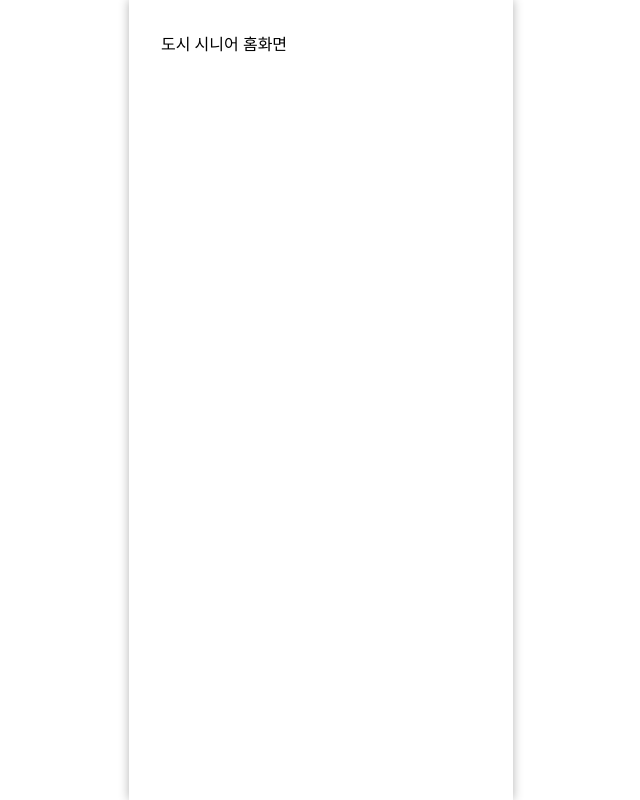
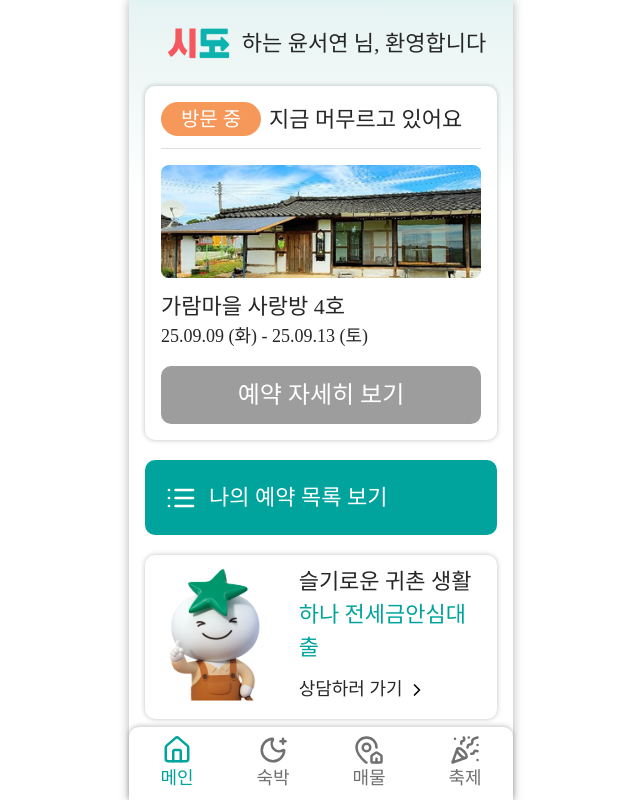
Before and after one commit to hanaro7team1/frontend, a Next.js app: page /home in a window 1280 px wide. Shown: the whole page, without its empty margins (319-959 px from the left). Built offline with nearby package versions, Linux system fonts and the light colour scheme; a web font is replaced by a local one.

Commit message:
Feat: 도시 시니어 홈 페이지 UI 구현

```diff
--- a/src/app/home/page.tsx
+++ b/src/app/home/page.tsx
@@ -1,7 +1,44 @@
-export default function HomePage() {
+import Image from 'next/image';
+import { Txt } from '@/components/atoms';
+import { BottomTabNav } from '@/components/common';
+import { LoanCard, ReservationBtn, UpcommingStayCard } from '@/components/domain/home/city';
+
+type Props = {
+  params: Promise<{ id: string }>;
+};
+
+export default async function HomePage({ params }: Props) {
+  // TODO: 실제 API 연동 → getReservation(reservationId)
+  const { id: reservationId } = await params;
+
+  const reservation = {
+    id: reservationId,
+    name: '가람마을 사랑방 4호',
+    dateRange: '25.09.09 (화) - 25.09.13 (토)',
+    imgUrl: '/images/sample2.png',
+  };
+
+  const { name, dateRange, imgUrl } = reservation;
+
   return (
-    <main className='p-8'>
-      <div>도시 시니어 홈화면</div>
-    </main>
+    <div className='relative flex flex-col'>
+      <div className='from-green-49d/13 absolute top-0 z-0 h-49 w-full bg-gradient-to-b to-white' />
+      <header className='flex items-center justify-center z-1'>
+        <Image src='/images/Img_SIDO_LOGO.png' alt='시도 로고' width={86} height={86} />
+        <Txt size={22} weight='medium' align='left'>
+          하는 윤서연 님, 환영합니다
+        </Txt>
+      </header>
+
+      <main className='space-y-5 px-4 z-1'>
+        <UpcommingStayCard id={reservationId} name={name} dateRange={dateRange} imgUrl={imgUrl} />
+        <ReservationBtn />
+        <LoanCard />
+      </main>
+
+      <footer>
+        <BottomTabNav />
+      </footer>
+    </div>
   );
 }
--- /dev/null
+++ b/src/components/domain/home/city/index.ts
@@ -0,0 +1,3 @@
+export { default as UpcommingStayCard } from './UpcommingStayCard';
+export { default as ReservationBtn } from './ReservationButton';
+export { default as LoanCard } from './LoanCard';
```
Also changed, not shown: public/images/Img_SIDO_LOGO.png (added), 1 other file (tests, documents, lock files or other folders).
